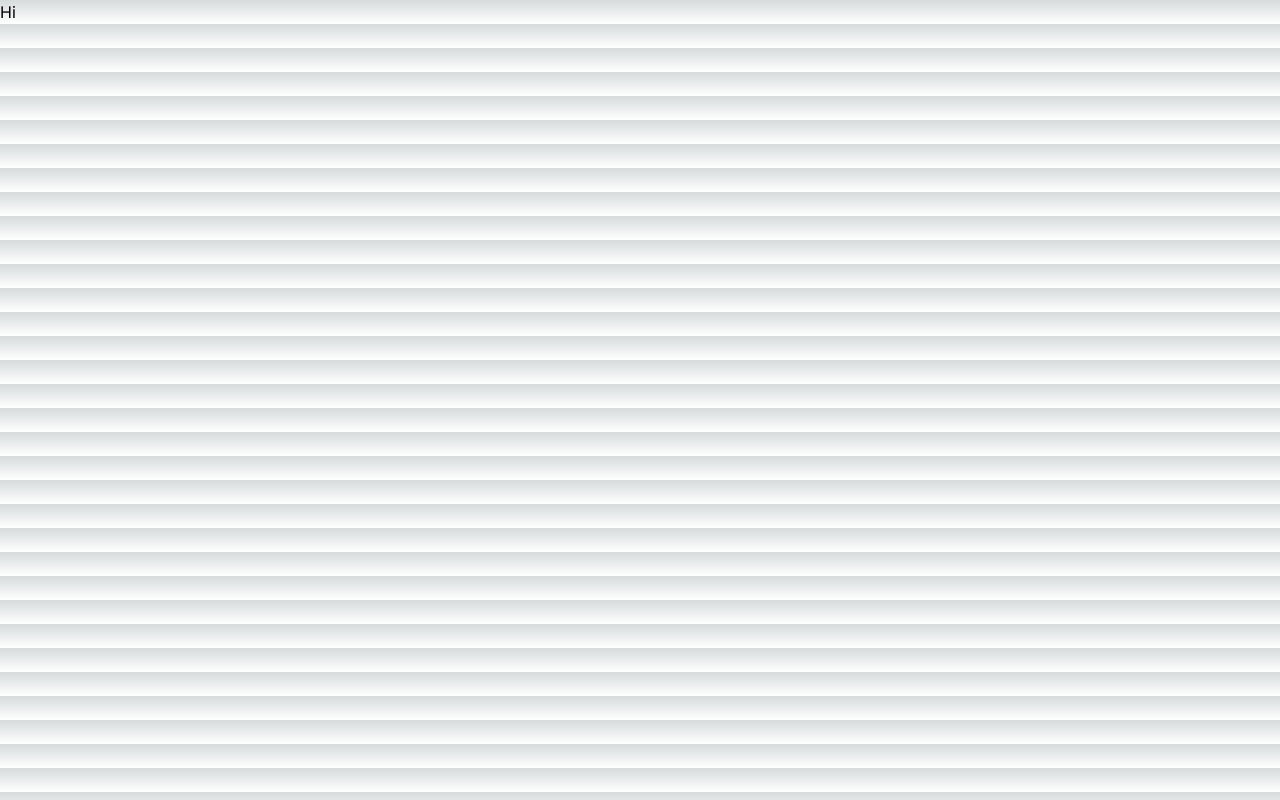
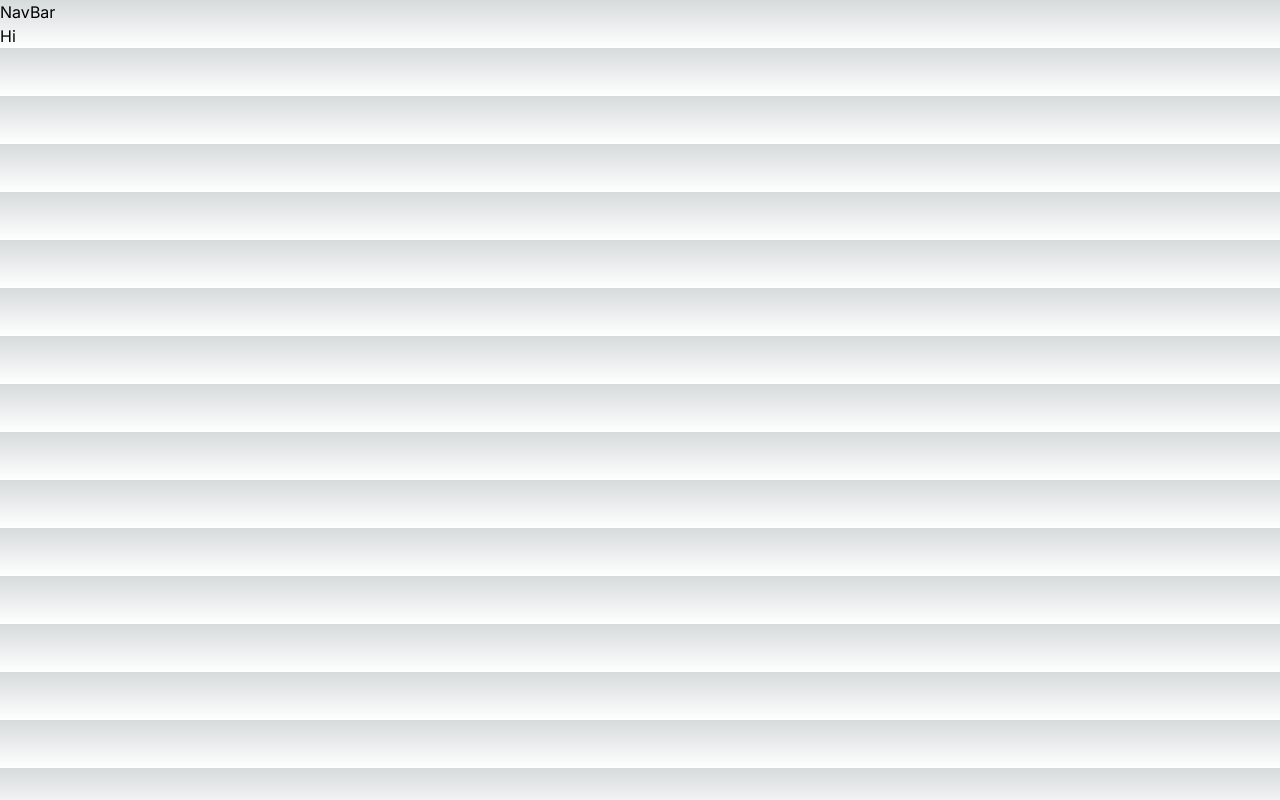
Before and after one commit to anushkadeshpande/music-nextjs, a Next.js app: page / in a window 1280 px wide. Built offline with nearby package versions, Linux system fonts and the light colour scheme.

Commit message:
feat: Added NavBar component

```diff
--- a/src/app/layout.tsx
+++ b/src/app/layout.tsx
@@ -1,6 +1,7 @@
 import type { Metadata } from "next";
 import { Inter } from "next/font/google";
 import "./globals.css";
+import NavBar from "@/components/NavBar";
 
 const inter = Inter({ subsets: ["latin"] });
 
@@ -16,7 +17,10 @@
 }>) {
   return (
     <html lang="en">
-      <body className={inter.className}>{children}</body>
+      <body className={inter.className}>
+      <NavBar />
+        {children}
+      </body>
     </html>
   );
 }
--- /dev/null
+++ b/src/components/NavBar.tsx
@@ -0,0 +1,9 @@
+import React from 'react'
+
+const NavBar = () => {
+  return (
+    <h1>NavBar</h1>
+  )
+}
+
+export default NavBar
```
